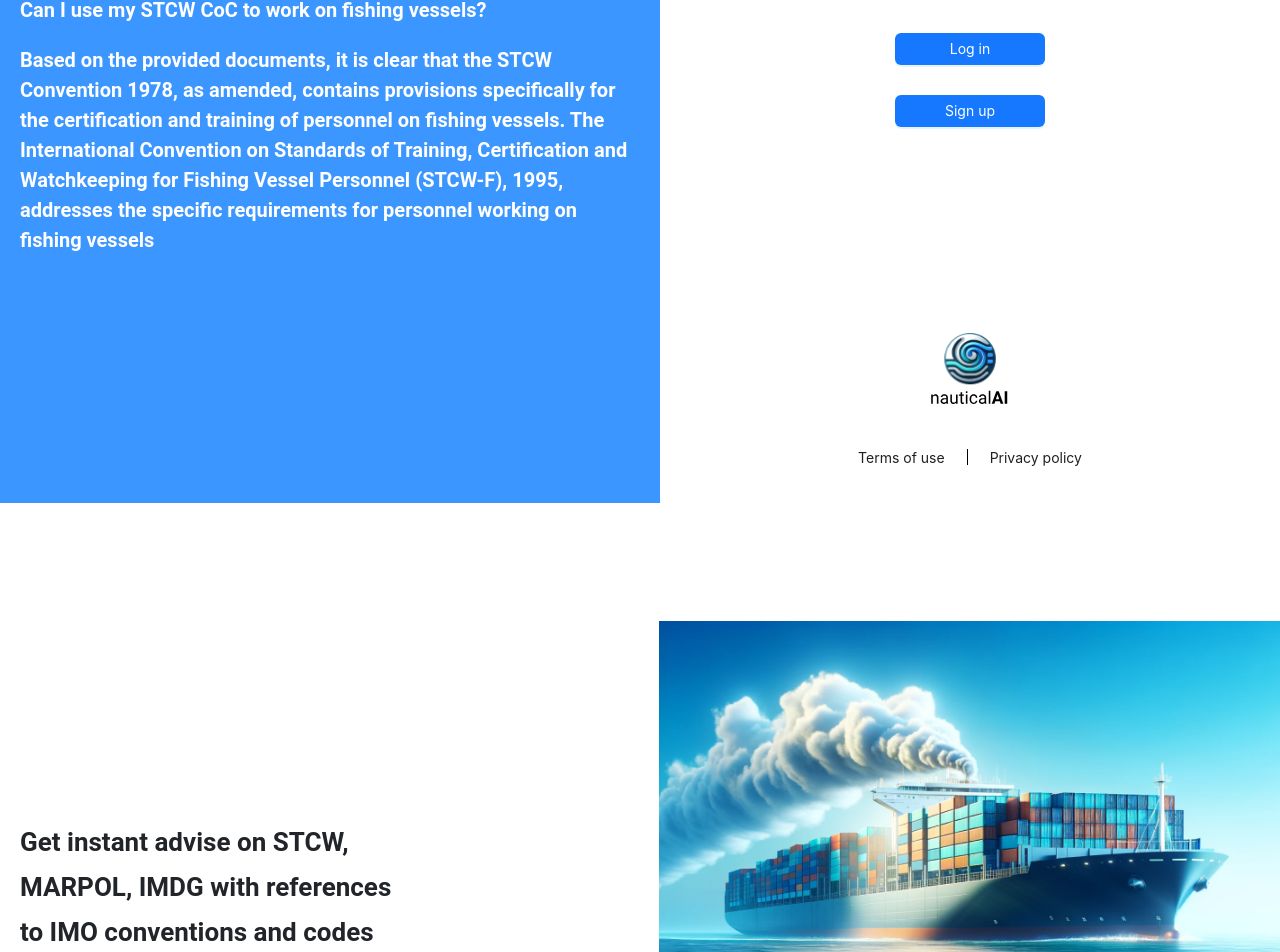
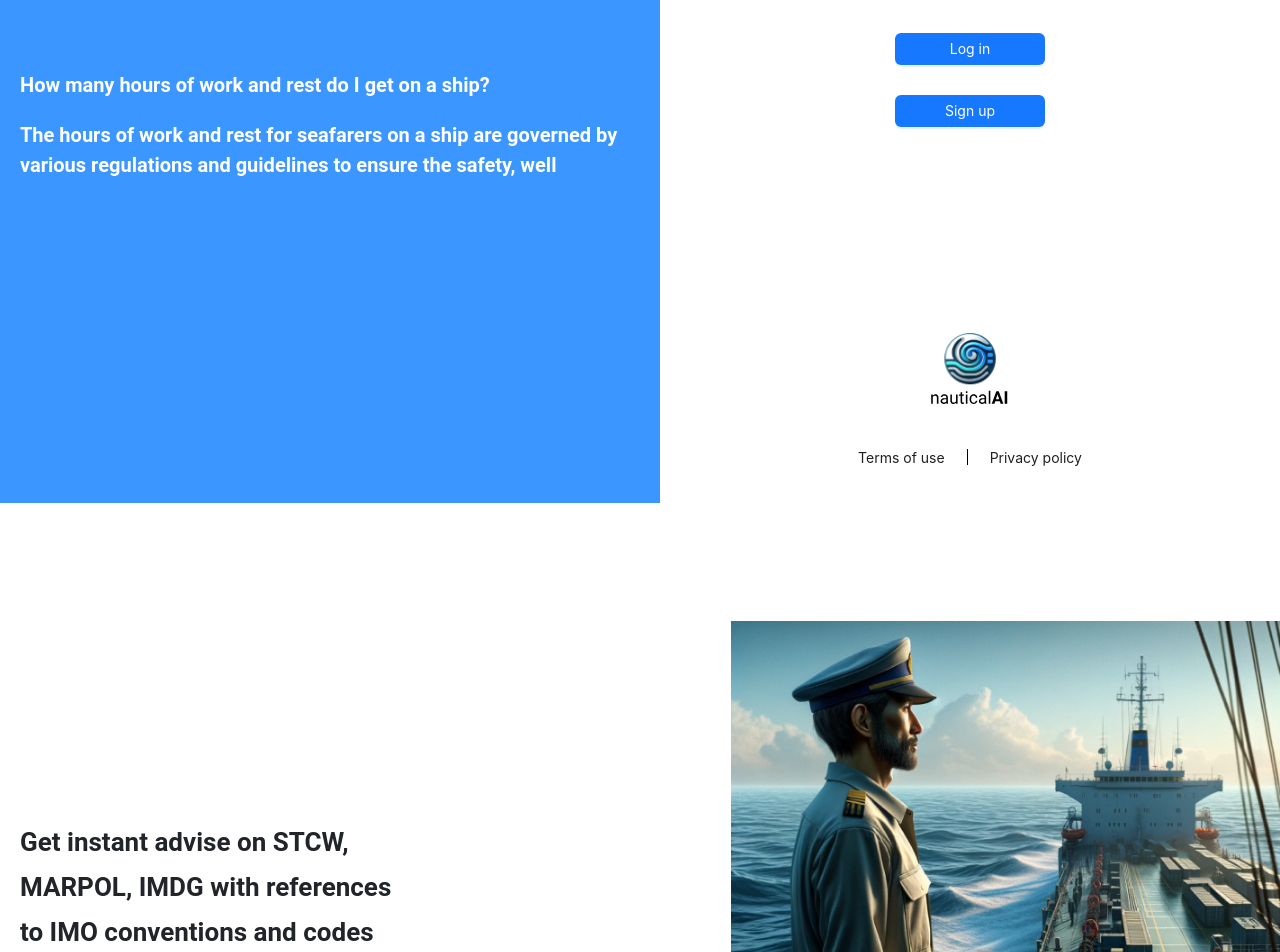
Before and after one commit to chiragkothiya-aegis/nautical-ai, a React (Create React App) app: page / in a window 1280 px wide. Shown: the part 297-1249 px from the top of the page. Built offline with nearby package versions, Linux system fonts and the light colour scheme; what @azure/msal-react would draw is missing.

Commit message:
Added more question in home

```diff
--- a/src/screens/Home.tsx
+++ b/src/screens/Home.tsx
@@ -17,13 +17,42 @@ function Home() {
 
   const [imageSecondPage, setImageSecondPage] = useState(image1);
 
+  const questions = [
+    {
+      question: "Can I use my STCW CoC to work on fishing vessels?",
+      answer:
+        "Based on the provided documents, it is clear that the STCW Convention 1978, as amended, contains provisions specifically for the certification and training of personnel on fishing vessels. The International Convention on Standards of Training, Certification and Watchkeeping for Fishing Vessel Personnel (STCW-F), 1995, addresses the specific requirements for personnel working on fishing vessels",
+    },
+    {
+      question: "I hold an MEC3 CoC. Can I obtain an ETO CoC?",
+      answer:
+        "Based on the provided documents, it is possible for an individual holding a Marine Engineer Class 3 (MEC 3) Certificate of Competency (CoC) to obtain an Electro-Technical Officer (ETO) CoC. The process for obtaining an ETO CoC involves meeting specific requirements outlined in the Maritime Rules Part 32.118 and the Marine Engineer Class 3 (MEC 3) guidelines.",
+    },
+    {
+      question: "How many hours of work and rest do I get on a ship?",
+      answer:
+        "The hours of work and rest for seafarers on a ship are governed by various regulations and guidelines to ensure the safety, well-being, and operational efficiency of the crew. The specific requirements are outlined in the Maritime Rules Part 31, the Marine Orders 74 and 71, the MLC 2006, and the STCW Convention.",
+    },
+    {
+      question:
+        "What topics are covered in the final oral exam for the MEC 3 certificate?",
+      answer:
+        "The final oral exam for the Marine Engineer Class 3 (MEC 3) certificate covers a range of topics to assess the candidate's competency in accordance with the STCW Convention and Maritime Rules Part 32.120. The examination is designed to ensure that the candidate has acquired the necessary knowledge and skills to perform engineering duties on maritime vessels at the operational level.",
+    },
+  ];
+
+  const [question, setQuestion] = useState(questions[0]);
+
   const images = [image1, image2, image3];
 
   useEffect(() => {
     const interval = setInterval(() => {
       const random = Math.floor(Math.random() * images.length);
       setImageSecondPage(images[random]);
-    }, 3000);
+
+      const randomQ = Math.floor(Math.random() * questions.length);
+      setQuestion(questions[randomQ]);
+    }, 5000);
     return () => clearInterval(interval);
   }, []);
 
@@ -33,10 +62,8 @@ function Home() {
         <div className="left-view-home">
           <LogoSide />
           <div style={{ marginTop: "10px", paddingBlock: "20px" }}>
-            <span className="desc">
-              Can I use my STCW CoC to work on fishing vessels?
-            </span>
-            <WriteLikeChatGPT text="Based on the provided documents, it is clear that the STCW Convention 1978, as amended, contains provisions specifically for the certification and training of personnel on fishing vessels. The International Convention on Standards of Training, Certification and Watchkeeping for Fishing Vessel Personnel (STCW-F), 1995, addresses the specific requirements for personnel working on fishing vessels" />
+            <span className="desc">{question.question}</span>
+            <WriteLikeChatGPT text={question.answer} />
           </div>
         </div>
         <div className="right-view-home">
```
